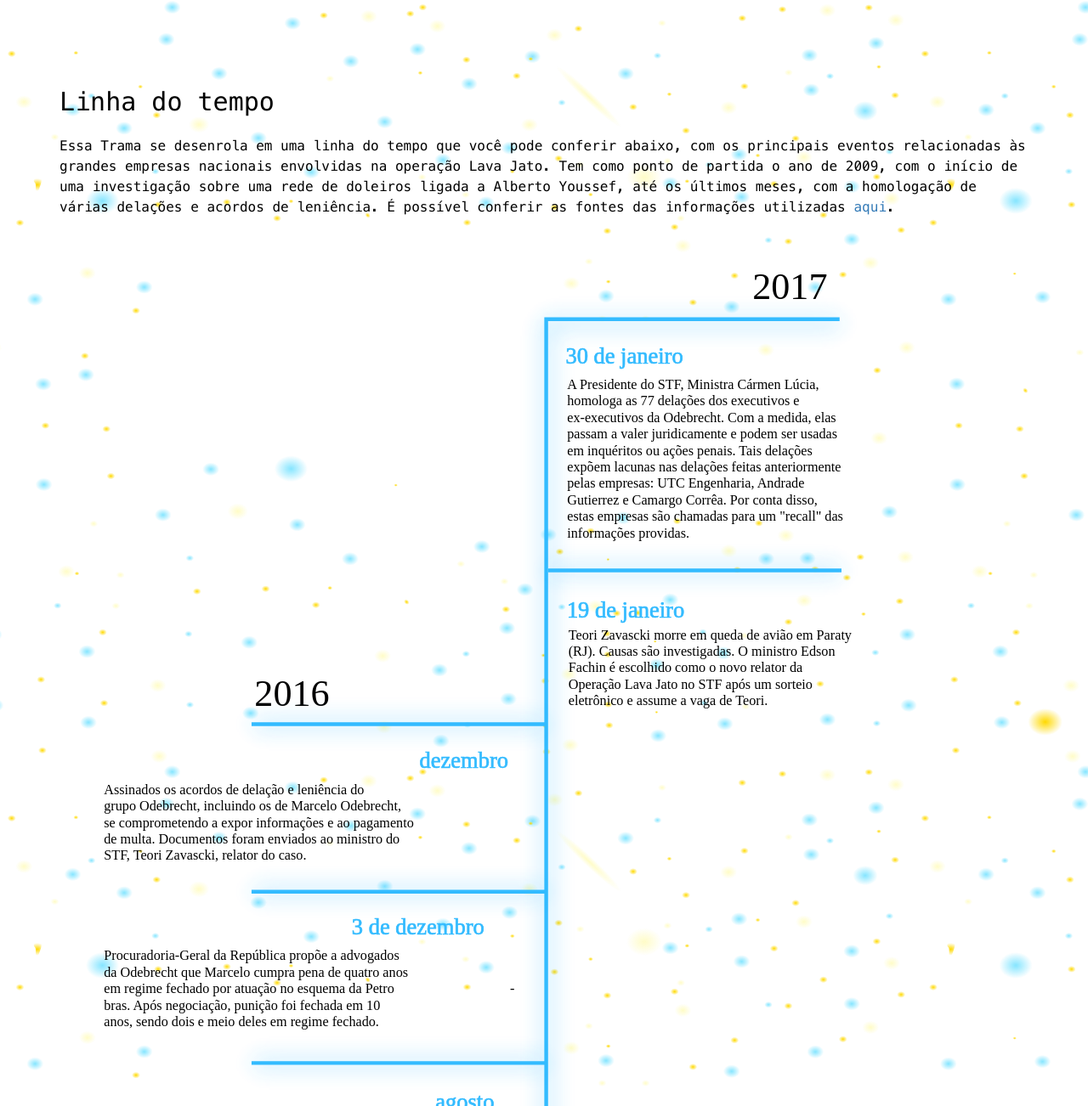
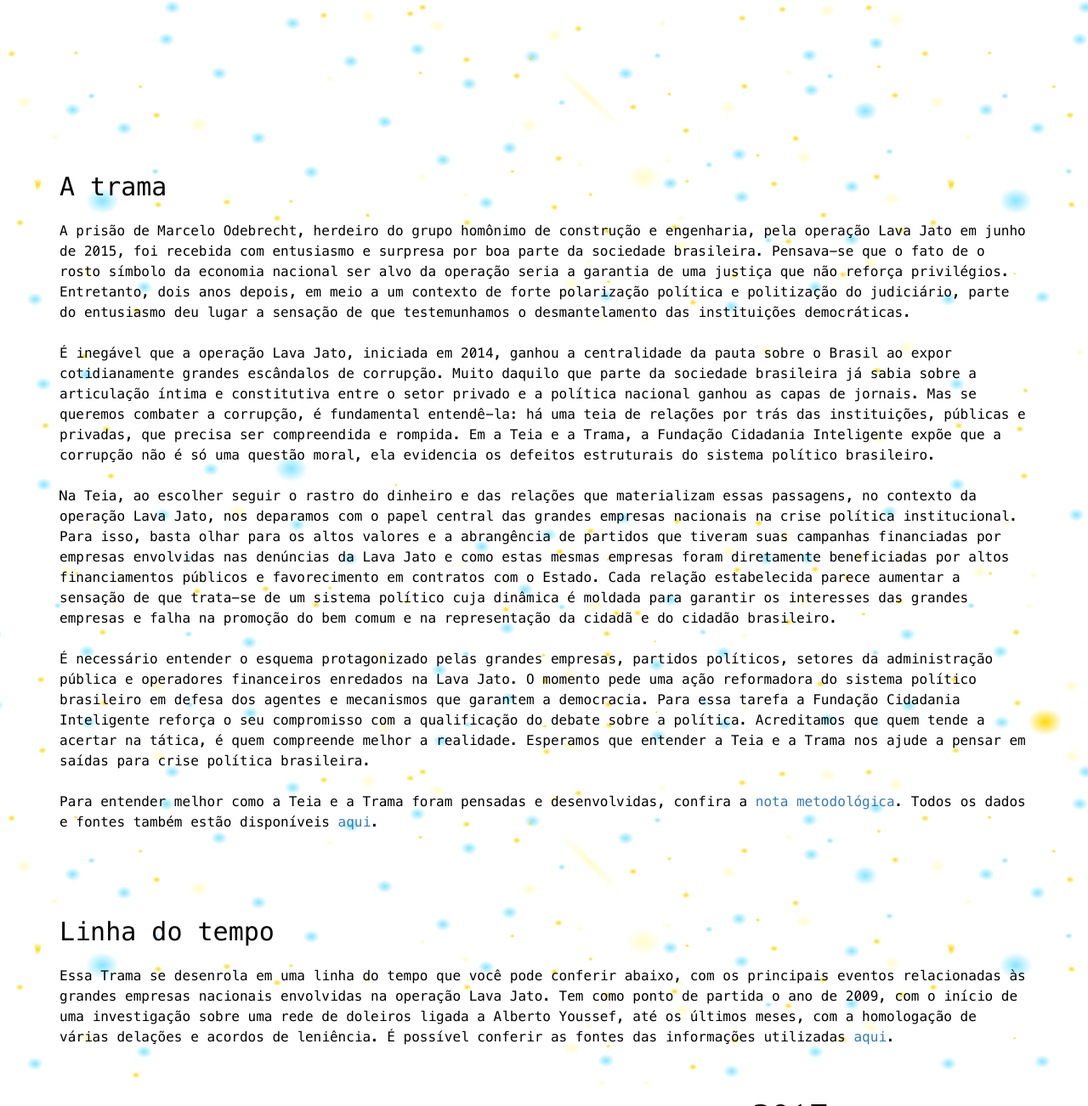
Before and after one commit to ciudadanointeligente/br.transparencialegislativa.org, a Jekyll site: the page built from index.html, in a window 1280 px wide and 1400 px high, scrolled down 1702 px, cut to the strip 98-1400 px from the top of the window. Shown: the whole strip at 85% size. Built offline with Jekyll 4.4.1, drawn with Linux system fonts in a browser that asks for light colours; nearby versions of some CDN libraries.

Commit message:
Update default.html

```diff
--- a/_layouts/default.html
+++ b/_layouts/default.html
@@ -9,8 +9,8 @@
 
     {% include title.html %}
     {% include teia.html %}
+    {% include trama.html %}
     {% include linha.html %}
-    {% include trama.html %}
     {% include sobre-nos.html %}
 
     {% include footer.html %}
```
